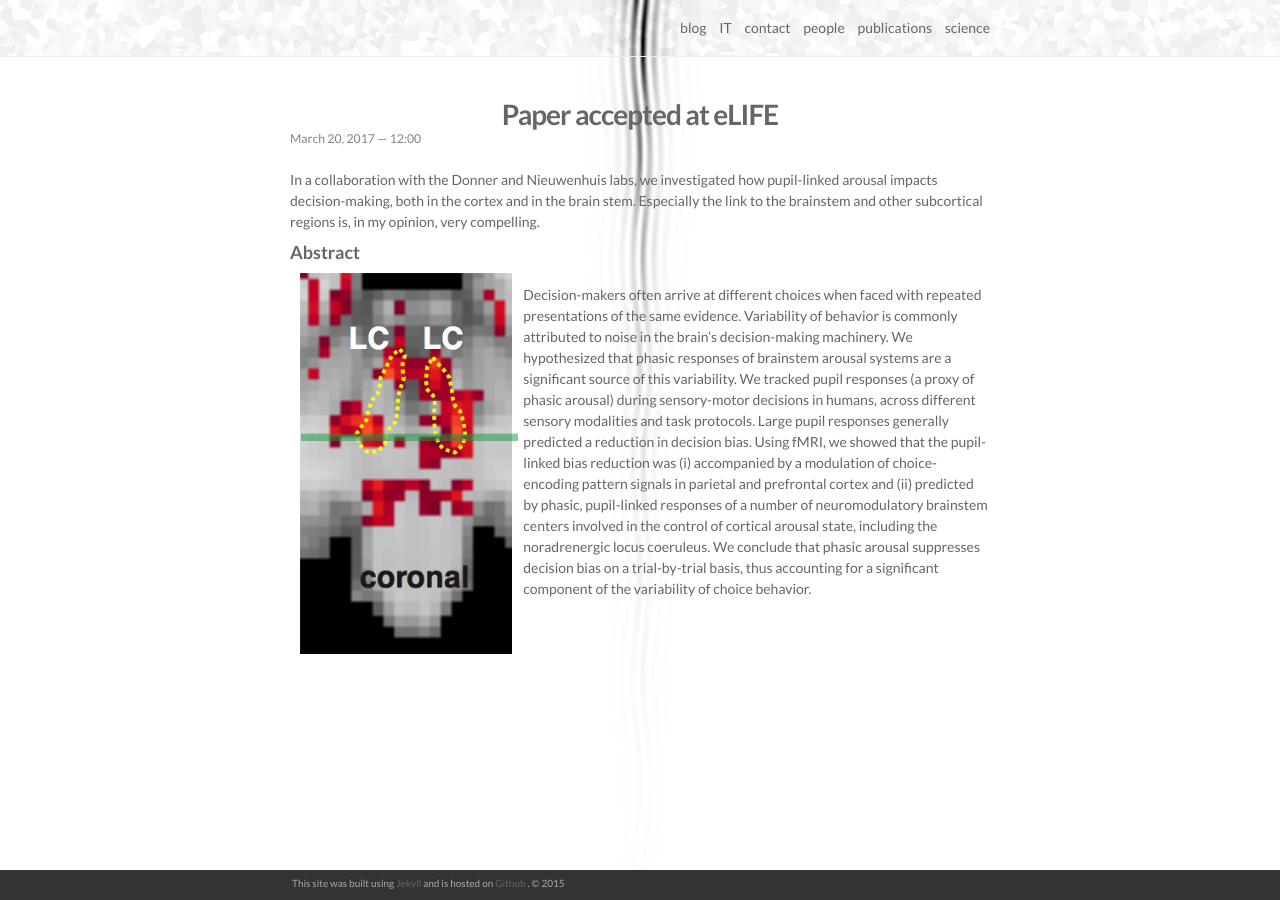
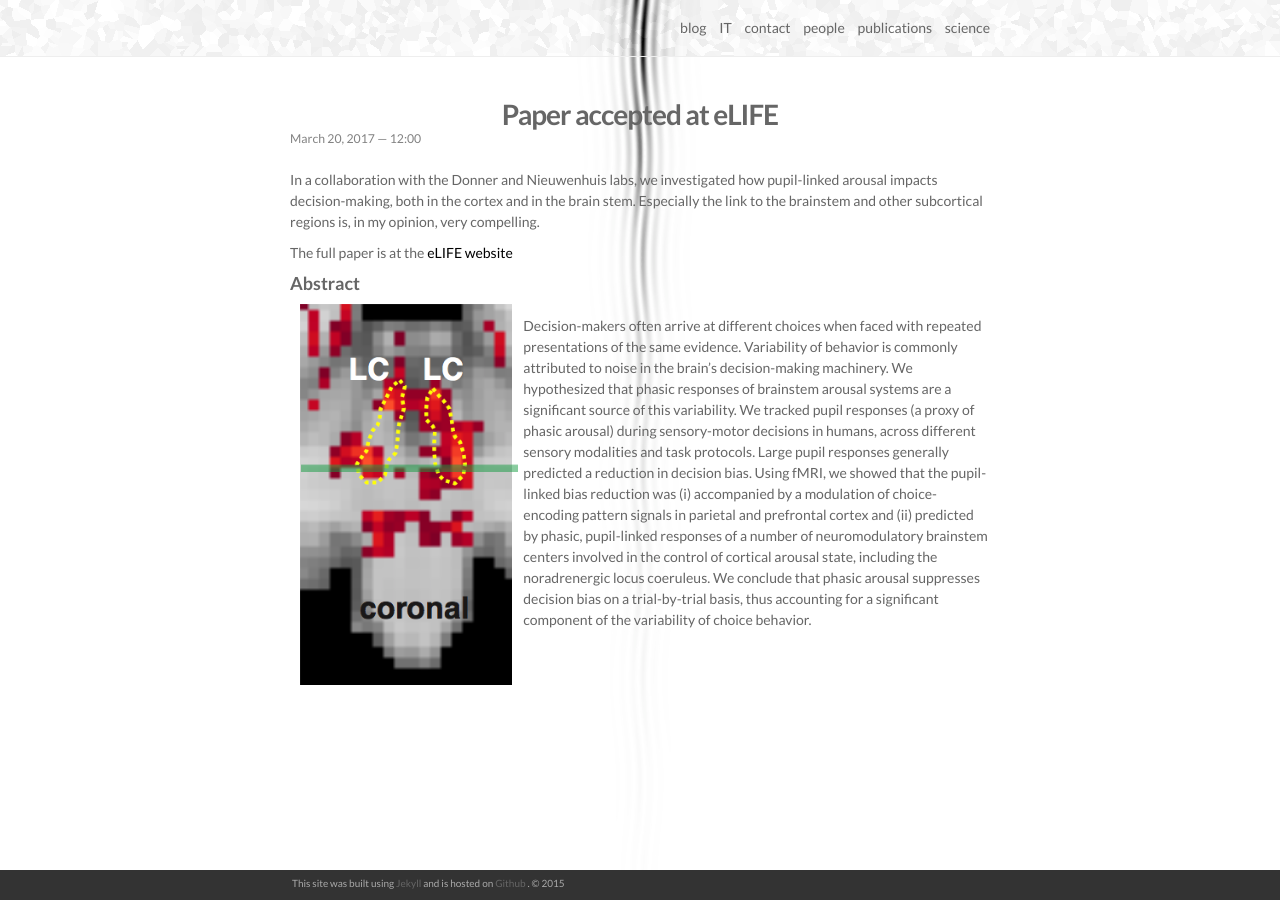
Before and after one commit to tknapen/tknapen.github.io, a Jekyll site: the page built from _posts/2017-03-20-EL.markdown, in a window 1280 px wide. Built offline with Jekyll 4.4.1, drawn with Linux system fonts in a browser that asks for light colours; nearby versions of some CDN libraries.

Commit message:
updated eLIFE link

```diff
--- a/_posts/2017-03-20-EL.markdown
+++ b/_posts/2017-03-20-EL.markdown
@@ -9,6 +9,8 @@ description: Paper on fMRI-pupil relationship during decision-making accepted at
 In a collaboration with the Donner and Nieuwenhuis labs, we investigated how pupil-linked arousal impacts decision-making, both in the cortex and in the brain stem. Especially the link to the brainstem and other subcortical regions is, in my opinion, very compelling.
 <br/>
 
+The full paper is at the [eLIFE website](https://elifesciences.org/content/6/e23232)
+
 #### Abstract
 <img class="col one" src="/img/posts/brainstem_stats.png">
 <br/>
```
